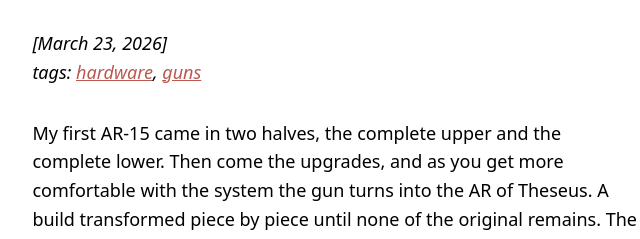
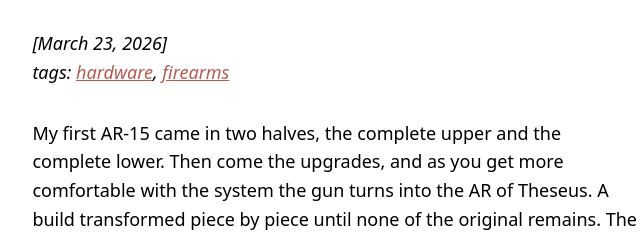
Before and after one commit to MikeyDunn/sickfunny, an Eleventy site: page src/posts/tucked-gas-block.md in a window 1280 px wide. Shown: the part 164-403 px from the top of the page, 305-945 px from the left. Built offline with nearby package versions, Linux system fonts and the light colour scheme; Eleventy itself is replaced by a stand-in of ours; files that its build step writes are made by us from their sources; what markdown-it-attrs, markdown-it-image-figures would draw is missing.

Commit message:
chore: rename guns tag to firearms

```diff
--- a/src/posts/tucked-gas-block.md
+++ b/src/posts/tucked-gas-block.md
@@ -5,7 +5,7 @@ eleventyComputed:
 date: 2026-03-23
 tags:
   - hardware
-  - guns
+  - firearms
 readTime: "7 minutes"
 author: sickfunny
 description: >
```
